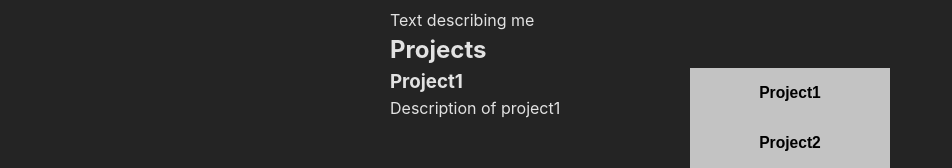
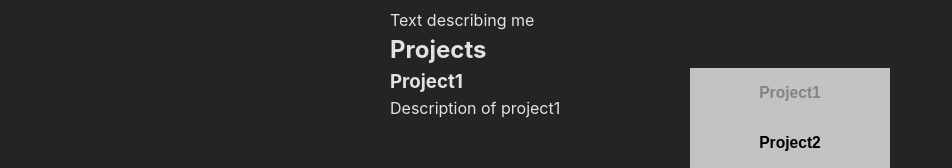
Before and after one commit to vuorisumu/portfolio, a React (Vite) app: page / in a window 1280 px wide. Shown: the part 136-304 px from the top of the page, without its empty margins (0-952 px from the left). Built offline with nearby package versions, Linux system fonts and the light colour scheme.

Commit message:
feat: add highlight color for active project

```diff
--- a/src/components/Projects.jsx
+++ b/src/components/Projects.jsx
@@ -27,7 +27,9 @@ function Projects() {
                 <div className="imageHolder">
                   <img src="/placeholder.png" />
                 </div>
-                <h3>{project.name}</h3>
+                <h3 className={selected === project ? "active" : ""}>
+                  {project.name}
+                </h3>
               </button>
             </li>
           ))}
--- a/src/styles/_projects.scss
+++ b/src/styles/_projects.scss
@@ -34,6 +34,10 @@
                 position: absolute;
                 inset:0;
                 align-content: center;
+
+                &.active {
+                    color: #838383;
+                }
             }
         }
     }
--- a/src/styles/main.css
+++ b/src/styles/main.css
@@ -32,6 +32,9 @@
   position: absolute;
   inset: 0;
   align-content: center;
+}
+#projects .projectButtons li h3.active, #projects .projectButtons button h3.active {
+  color: #838383;
 }
 
 * {
```
Also changed, not shown: 1 other file (tests, documents, lock files or other folders).
